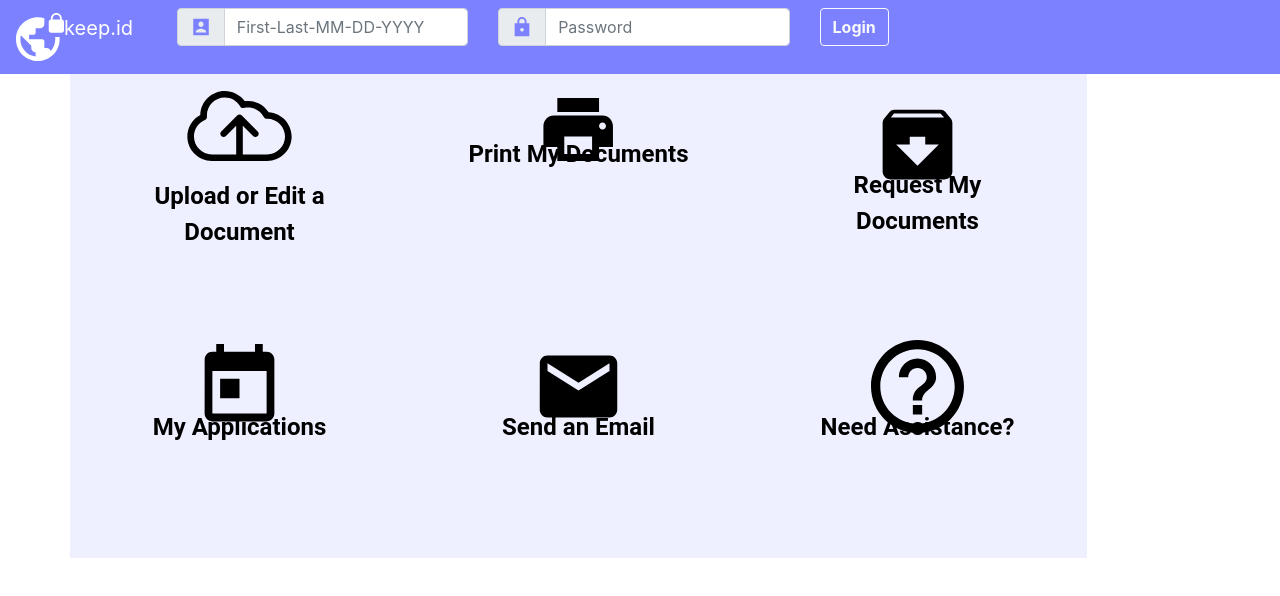
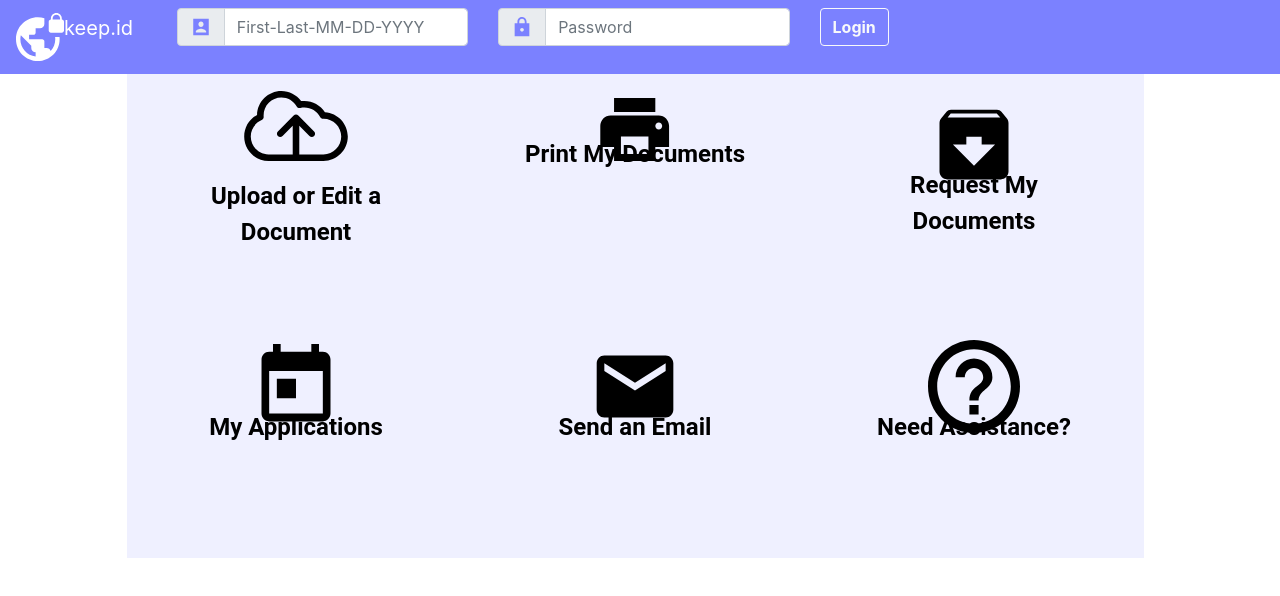
Before and after one commit to crchong1/senior_design_2019, a React (Create React App) app in the folder client/: page / in a window 1280 px wide. Shown: the top 596 px of the page. Built offline with nearby package versions, Linux system fonts and the light colour scheme.

Commit message:
Need to fix offset for columns and SVGs

```diff
--- a/client/src/components/Landing.tsx
+++ b/client/src/components/Landing.tsx
@@ -30,7 +30,7 @@ class Landing extends Component<{}, State, {}> {
         <div className="row">
           <div id="Upload container">
             <a href="/client-signup">
-              <div className="rectangle col-lg">
+              <div className="rectangle col-lg offset-lg-2">
                 <img className="uploadImg" src={UploadLogo} alt="Upload" />
                 <p className="text">
                   Upload or Edit a
@@ -43,7 +43,7 @@ class Landing extends Component<{}, State, {}> {
           </div>
           <div id="Print container">
             <a href="/client-signup">
-              <div className="rectangle col-lg">
+              <div className="rectangle col-lg offset-lg-2">
                 <img className="normalImage" src={PrintLogo} alt="Print" />
                 <p className="text">Print My Documents</p>
               </div>
@@ -52,7 +52,7 @@ class Landing extends Component<{}, State, {}> {
           </div>
           <div id="Request container">
             <a href="/client-signup">
-              <div className="rectangle col-lg">
+              <div className="rectangle col-lg offset-lg-2">
                 <img className="normalImage" src={RequestLogo} alt="Request" />
                 <p className="text">
                   Request My
@@ -67,7 +67,7 @@ class Landing extends Component<{}, State, {}> {
         <div className="row">
           <div id="Applications container">
             <a href="/client-signup">
-              <div className="rectangle col-lg">
+              <div className="rectangle col-lg offset-lg-2">
                 <img className="normalImage" src={AppLogo} alt="Applications" />
                 <p className="text">My Applications</p>
               </div>
@@ -75,7 +75,7 @@ class Landing extends Component<{}, State, {}> {
           </div>
           <div id="Email container">
             <a href="/client-signup">
-              <div className="rectangle col-lg">
+              <div className="rectangle col-lg offset-lg-2">
                 <img className="normalImage" src={EmailLogo} alt="Email" />
                 <p className="text">Send an Email</p>
               </div>
@@ -83,7 +83,7 @@ class Landing extends Component<{}, State, {}> {
           </div>
           <div id="Assistance container">
             <a href="/client-signup">
-              <div className="rectangle col-lg">
+              <div className="rectangle col-lg offset-lg-2">
                 <img className="normalImage" src={AssistLogo} alt="Assistance" />
                 <p className="text">Need Assistance?</p>
               </div>
```
